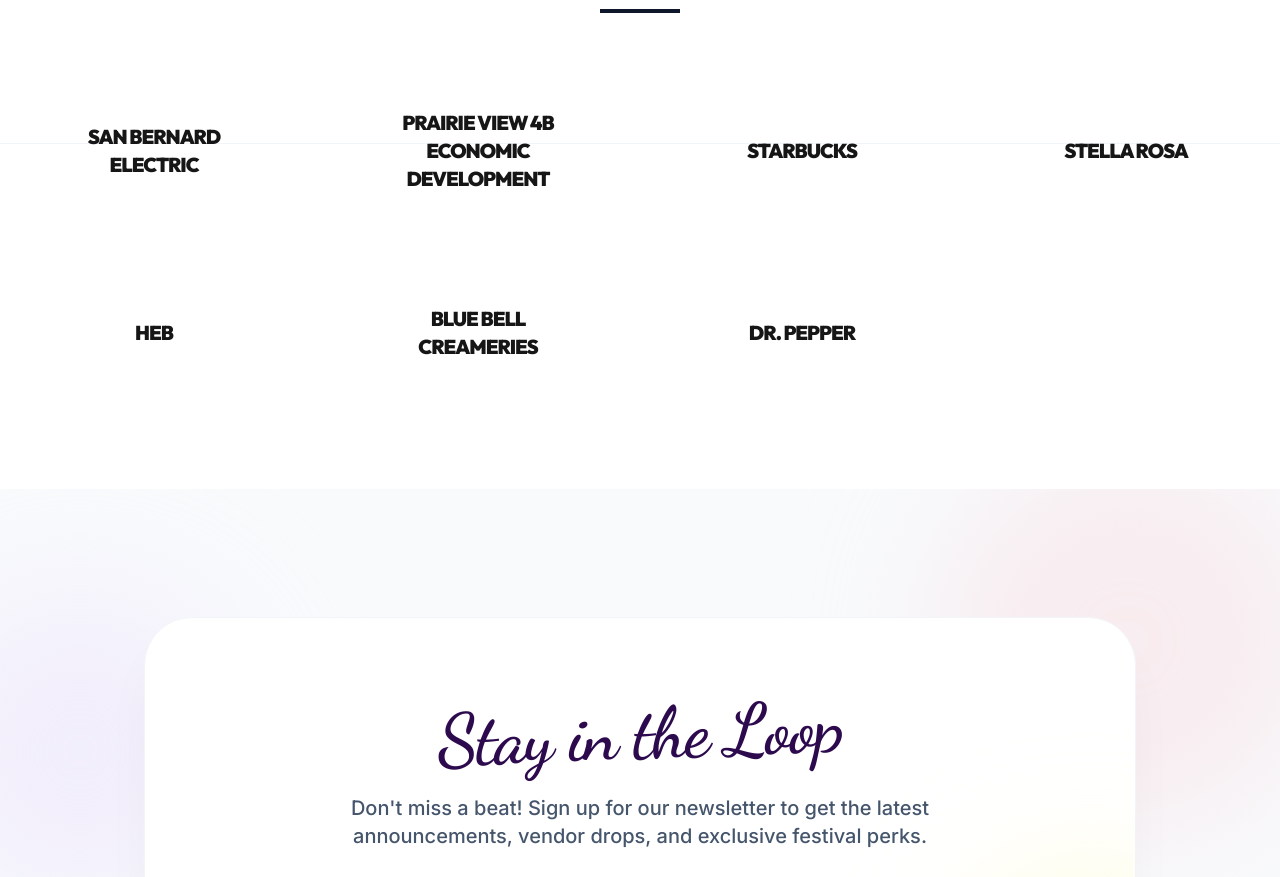
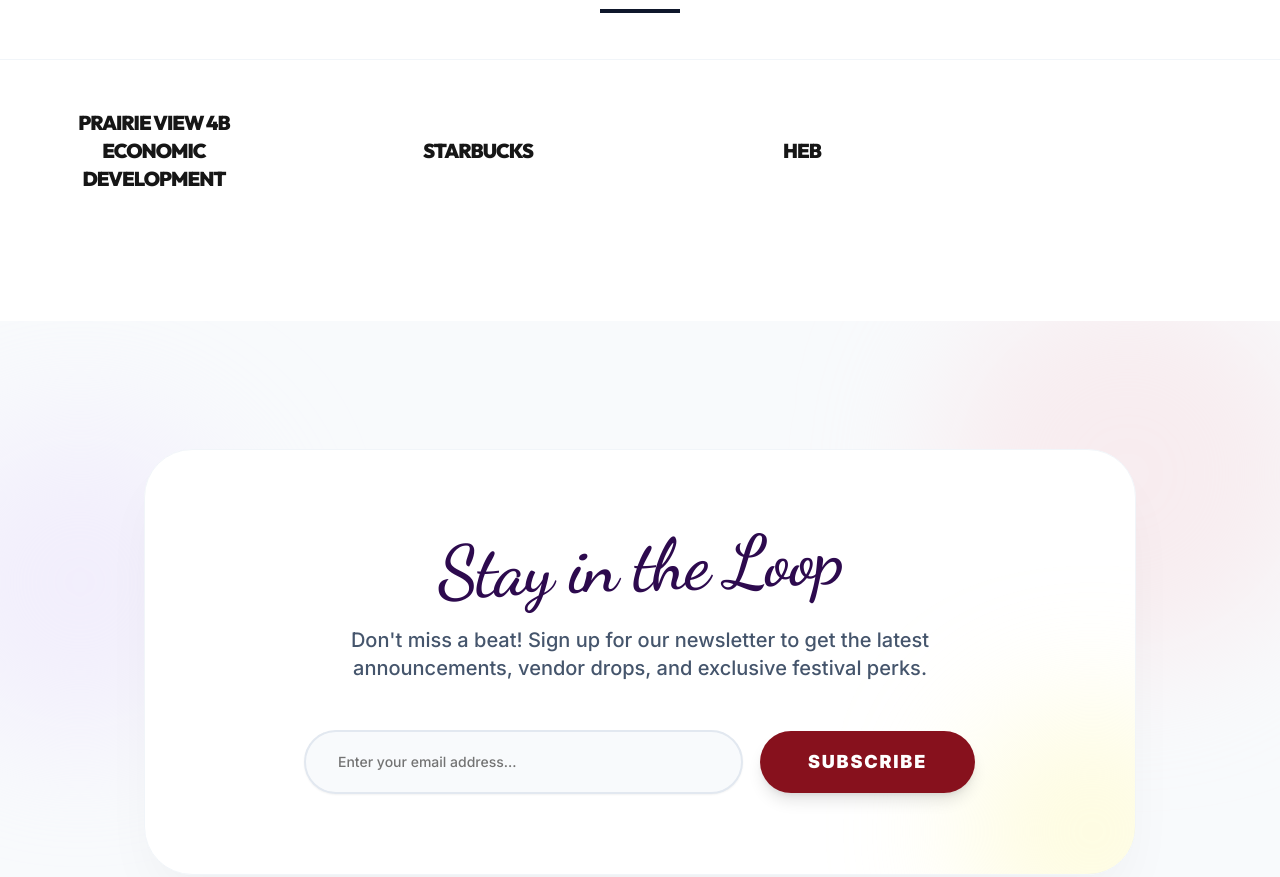
Before and after one commit to sketchesandpixels/BlackberryFestivalNew2, a React (Vite) app: page / in a window 1280 px wide. Shown: the part 11120-11997 px from the top of the page. Built offline with nearby package versions, Linux system fonts and the light colour scheme.

Commit message:
Vendors updated

```diff
--- a/src/components/Sponsors.tsx
+++ b/src/components/Sponsors.tsx
@@ -7,13 +7,9 @@
 import { COLORS } from "../constants";
 
 const SPONSORS = [
-  "San Bernard Electric",
   "Prairie View 4B Economic Development",
   "Starbucks",
-  "Stella Rosa",
   "HEB",
-  "Blue Bell Creameries",
-  "Dr. Pepper"
 ];
 
 export const Sponsors = () => {
```
